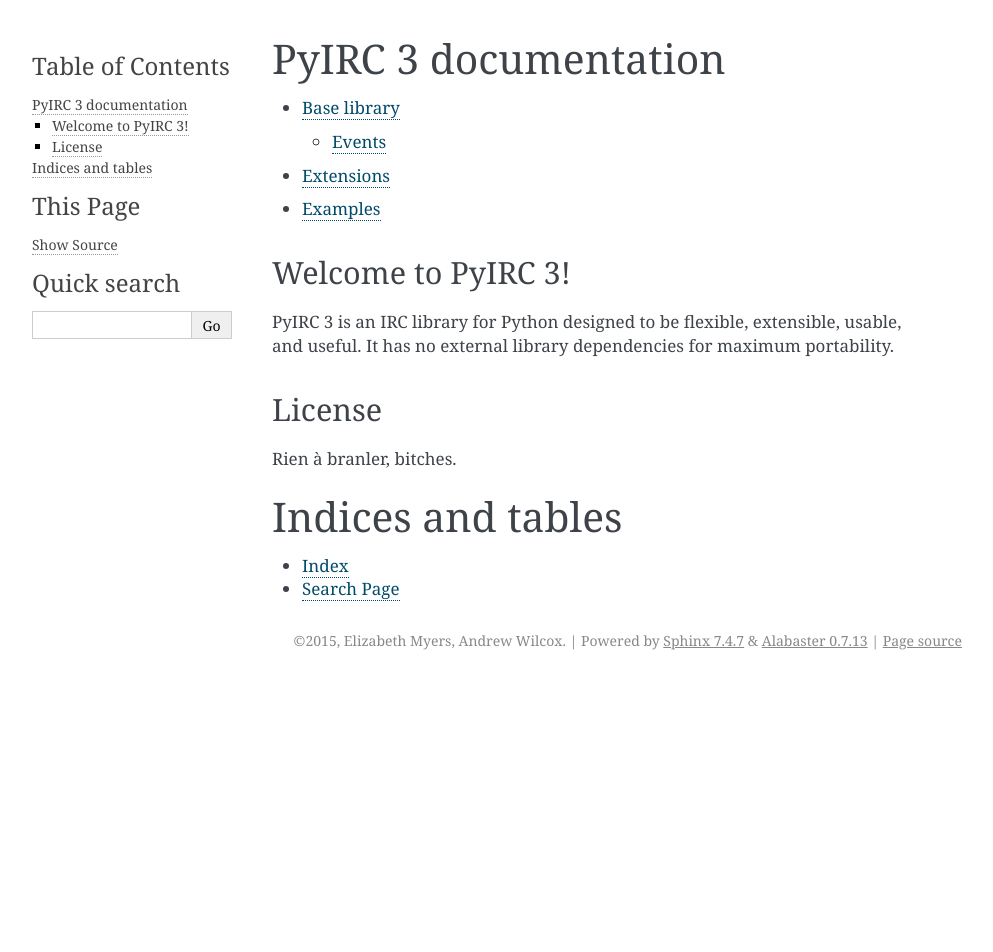
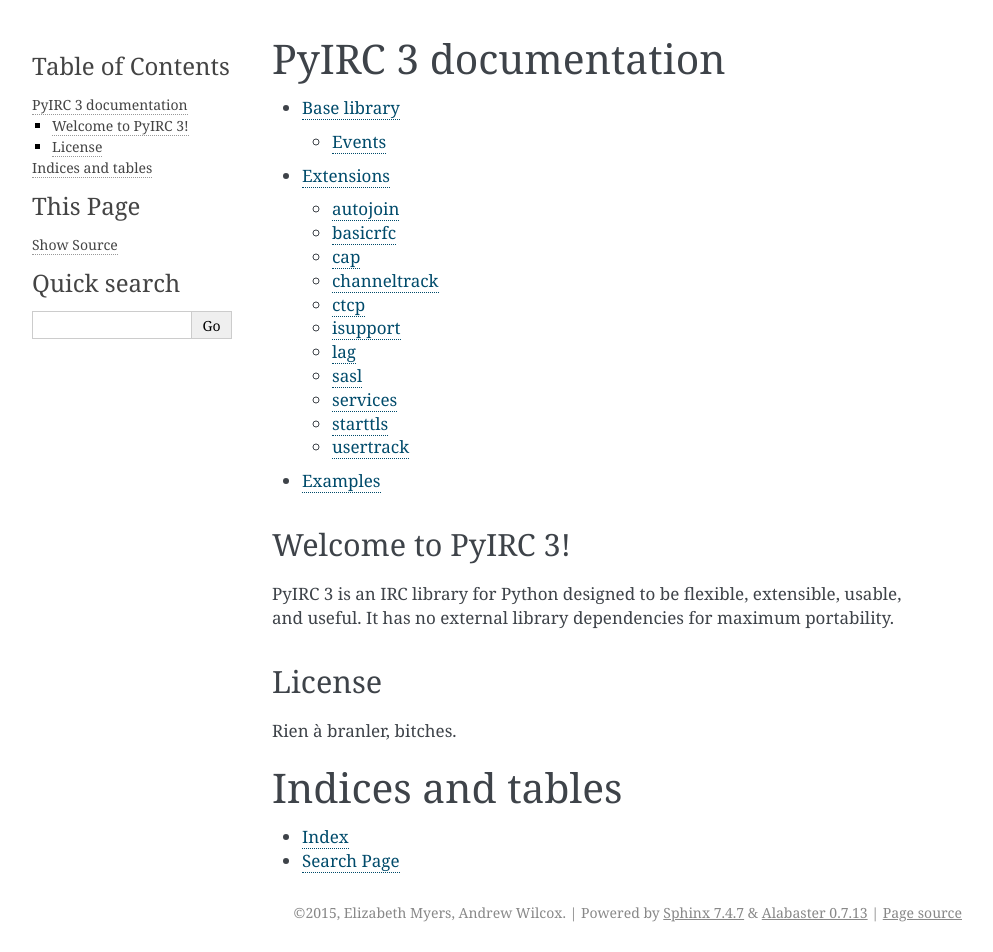
Before and after one commit to foxkit-us/PyIRC, a Sphinx documentation site: the page built from doc/index.rst, in a window 1280 px wide. Shown: the whole page, without its empty margins (148-1141 px from the left). Built offline with Sphinx 7.4.7, drawn with Linux system fonts in a browser that asks for light colours; before the commit the page ends 900 px from its top, so only the background shows below that.

Commit message:
Add headings back

```diff
--- a/doc/extensions.rst
+++ b/doc/extensions.rst
@@ -6,46 +6,68 @@
 
 This chapter presents the extensions that are included by default with PyIRC.
 
+autojoin
+--------
 .. automodule:: PyIRC.extensions.autojoin
    :special-members:
    :members:
 
+basicrfc
+--------
 .. automodule:: PyIRC.extensions.basicrfc
    :special-members:
    :members:
 
+cap
+---
 .. automodule:: PyIRC.extensions.cap
    :special-members:
    :members:
 
+channeltrack
+------------
 .. automodule:: PyIRC.extensions.channeltrack
    :special-members:
    :members:
 
+ctcp
+----
 .. automodule:: PyIRC.extensions.ctcp
    :special-members:
    :members:
 
+isupport
+--------
 .. automodule:: PyIRC.extensions.isupport
    :special-members:
    :members:
 
+lag
+---
 .. automodule:: PyIRC.extensions.lag
    :special-members:
    :members:
 
+sasl
+----
 .. automodule:: PyIRC.extensions.sasl
    :special-members:
    :members:
 
+services
+--------
 .. automodule:: PyIRC.extensions.services
    :special-members:
    :members:
 
+starttls
+--------
 .. automodule:: PyIRC.extensions.starttls
    :special-members:
    :members:
 
+usertrack
+---------
 .. automodule:: PyIRC.extensions.usertrack
    :special-members:
    :members:
```
